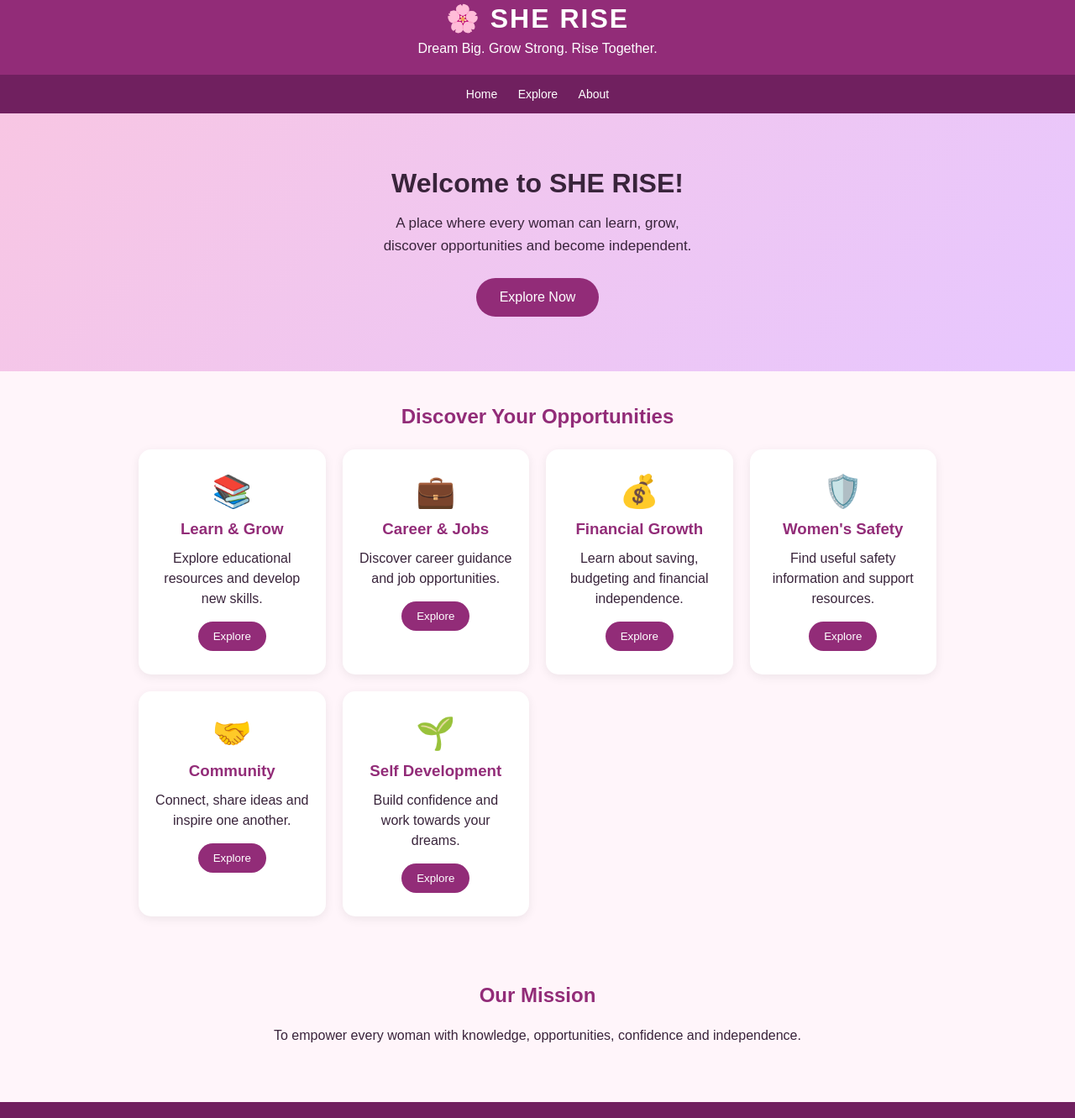
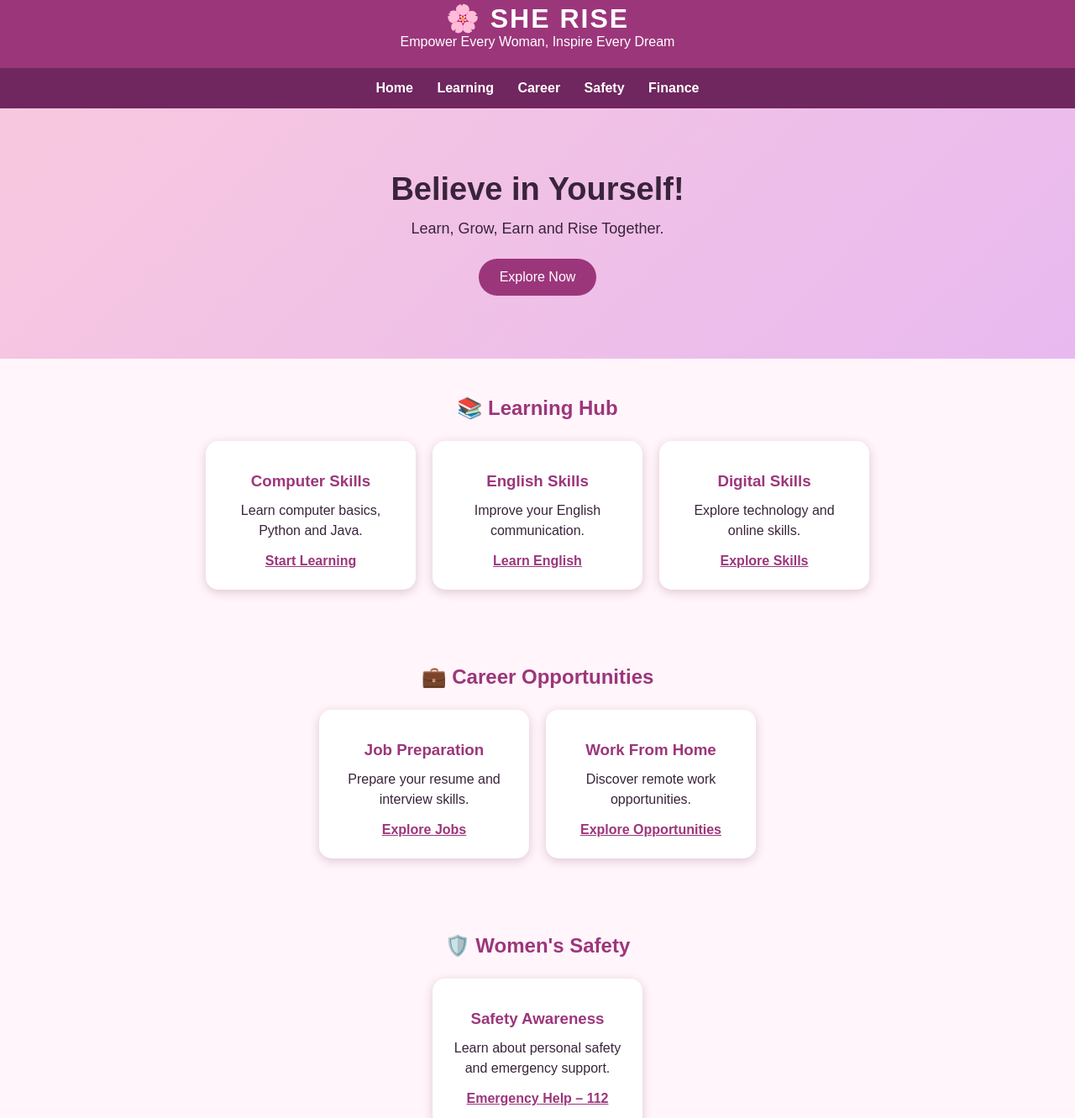
Before and after one commit to catherinanis199-speed/SHE-RISE-Women-s-Empowerment-App., a plain HTML site: page index.html in a window 1280 px wide. Shown: the part 19-1350 px from the top of the page at 84% size. Drawn offline with Linux system fonts and the light colour scheme.

Commit message:
Revise index.html for improved layout and content
Updated the layout and content of the index.html file to enhance user experience and improve styling.

```diff
--- a/index.html
+++ b/index.html
@@ -4,11 +4,12 @@
 <meta charset="UTF-8">
 <meta name="viewport" content="width=device-width, initial-scale=1.0">
 <title>SHE RISE | Empower Every Woman</title>
+
 <style>
 * {
-      box-sizing: border-box;
   margin: 0;
   padding: 0;
+  box-sizing: border-box;
 }
 
 body {
@@ -18,7 +19,7 @@
 }
 
 header {
-      background: #922c78;
+  background: #9c367b;
   color: white;
   padding: 22px;
   text-align: center;
@@ -29,104 +30,92 @@
   letter-spacing: 2px;
 }
 
-    header p {
-      margin-top: 8px;
-    }
-
 nav {
-      background: #70205f;
-      padding: 14px;
+  background: #70265e;
+  padding: 15px;
   text-align: center;
 }
 
 nav a {
   color: white;
   text-decoration: none;
-      margin: 10px;
-      font-size: 14px;
+  margin: 12px;
+  font-weight: bold;
 }
 
 .hero {
   text-align: center;
-      padding: 65px 20px;
-      background: linear-gradient(135deg, #f8c6e3, #e7c7ff);
+  padding: 75px 20px;
+  background: linear-gradient(135deg, #f8c8df, #e8b9ef);
 }
 
 .hero h2 {
-      font-size: 32px;
+  font-size: 38px;
   margin-bottom: 15px;
 }
 
 .hero p {
-      font-size: 17px;
-      line-height: 1.6;
+  font-size: 18px;
+  margin-bottom: 25px;
 }
 
-    .hero button {
-      background: #922c78;
+.btn {
+  display: inline-block;
+  background: #9c367b;
   color: white;
+  padding: 13px 25px;
+  border-radius: 25px;
+  text-decoration: none;
   border: none;
-      padding: 14px 28px;
-      margin-top: 25px;
-      border-radius: 25px;
   cursor: pointer;
   font-size: 16px;
 }
 
-    .features {
-      padding: 40px 20px;
+section {
+  padding: 45px 20px;
   text-align: center;
 }
 
-    .features h2 {
+section h2 {
+  color: #9c367b;
   margin-bottom: 25px;
-      color: #922c78;
 }
 
 .cards {
-      display: grid;
-      grid-template-columns: repeat(auto-fit, minmax(220px, 1fr));
+  display: flex;
+  flex-wrap: wrap;
+  justify-content: center;
   gap: 20px;
-      max-width: 950px;
-      margin: auto;
 }
 
 .card {
   background: white;
-      padding: 28px 18px;
+  width: 250px;
+  padding: 25px;
   border-radius: 15px;
-      box-shadow: 0 3px 12px #00000012;
-    }
-
-    .card .emoji {
-      font-size: 38px;
+  box-shadow: 0 3px 12px #dfc6d5;
 }
 
 .card h3 {
+  color: #9c367b;
   margin: 12px 0;
-      color: #922c78;
 }
 
 .card p {
+  margin-bottom: 15px;
   line-height: 1.5;
 }
 
-    .card button {
-      margin-top: 15px;
-      padding: 10px 18px;
-      background: #922c78;
-      color: white;
-      border: none;
-      border-radius: 20px;
-      cursor: pointer;
+.card a {
+  color: #9c367b;
+  font-weight: bold;
 }
 
 footer {
-      background: #70205f;
+  background: #70265e;
   color: white;
+  padding: 25px;
   text-align: center;
-      padding: 22px;
-      margin-top: 30px;
 }
 </style>
 </head>
@@ -135,93 +124,95 @@
 
 <header>
 <h1>🌸 SHE RISE</h1>
-    <p>Dream Big. Grow Strong. Rise Together.</p>
+<p>Empower Every Woman, Inspire Every Dream</p>
 </header>
 
 <nav>
 <a href="#home">Home</a>
-    <a href="#features">Explore</a>
-    <a href="#about">About</a>
+<a href="#learning">Learning</a>
+<a href="#career">Career</a>
+<a href="#safety">Safety</a>
+<a href="#finance">Finance</a>
 </nav>
 
-  <section class="hero" id="home">
-    <h2>Welcome to SHE RISE!</h2>
-    <p>A place where every woman can learn, grow,<br>
-    discover opportunities and become independent.</p>
-    <button onclick="explore()">Explore Now</button>
-  </section>
+<div class="hero" id="home">
+<h2>Believe in Yourself!</h2>
+<p>Learn, Grow, Earn and Rise Together.</p>
+<a href="#learning" class="btn">Explore Now</a>
+</div>
 
-  <section class="features" id="features">
-    <h2>Discover Your Opportunities</h2>
-
+<section id="learning">
+<h2>📚 Learning Hub</h2>
 <div class="cards">
-
 <div class="card">
-        <div class="emoji">📚</div>
-        <h3>Learn & Grow</h3>
-        <p>Explore educational resources and develop new skills.</p>
-        <button onclick="showMessage('Learning')">Explore</button>
+<h3>Computer Skills</h3>
+<p>Learn computer basics, Python and Java.</p>
+<a href="https://www.w3schools.com/">Start Learning</a>
 </div>
 
 <div class="card">
-        <div class="emoji">💼</div>
-        <h3>Career & Jobs</h3>
-        <p>Discover career guidance and job opportunities.</p>
-        <button onclick="showMessage('Career & Jobs')">Explore</button>
+<h3>English Skills</h3>
+<p>Improve your English communication.</p>
+<a href="https://www.bbc.co.uk/learningenglish">Learn English</a>
 </div>
 
 <div class="card">
-        <div class="emoji">💰</div>
-        <h3>Financial Growth</h3>
-        <p>Learn about saving, budgeting and financial independence.</p>
-        <button onclick="showMessage('Financial Growth')">Explore</button>
+<h3>Digital Skills</h3>
+<p>Explore technology and online skills.</p>
+<a href="https://www.freecodecamp.org/">Explore Skills</a>
+</div>
+</div>
+</section>
+
+<section id="career">
+<h2>💼 Career Opportunities</h2>
+<div class="cards">
+<div class="card">
+<h3>Job Preparation</h3>
+<p>Prepare your resume and interview skills.</p>
+<a href="https://www.ncs.gov.in/">Explore Jobs</a>
 </div>
 
 <div class="card">
-        <div class="emoji">🛡️</div>
-        <h3>Women's Safety</h3>
-        <p>Find useful safety information and support resources.</p>
-        <button onclick="showMessage('Women Safety')">Explore</button>
+<h3>Work From Home</h3>
+<p>Discover remote work opportunities.</p>
+<a href="https://internshala.com/">Explore Opportunities</a>
+</div>
+</div>
+</section>
+
+<section id="safety">
+<h2>🛡️ Women's Safety</h2>
+<div class="cards">
+<div class="card">
+<h3>Safety Awareness</h3>
+<p>Learn about personal safety and emergency support.</p>
+<a href="https://112.gov.in/">Emergency Help – 112</a>
+</div>
+</div>
+</section>
+
+<section id="finance">
+<h2>💰 Financial Independence</h2>
+<div class="cards">
+<div class="card">
+<h3>Money Management</h3>
+<p>Understand savings, budgeting and financial planning.</p>
+<a href="https://www.rbi.org.in/">Financial Education</a>
 </div>
 
 <div class="card">
-        <div class="emoji">🤝</div>
-        <h3>Community</h3>
-        <p>Connect, share ideas and inspire one another.</p>
-        <button onclick="showMessage('Community')">Explore</button>
+<h3>Entrepreneurship</h3>
+<p>Discover business ideas and build your dreams.</p>
+<a href="https://www.startupindia.gov.in/">Explore Business</a>
 </div>
-
-      <div class="card">
-        <div class="emoji">🌱</div>
-        <h3>Self Development</h3>
-        <p>Build confidence and work towards your dreams.</p>
-        <button onclick="showMessage('Self Development')">Explore</button>
-      </div>
-
 </div>
 </section>
 
-  <section class="features" id="about">
-    <h2>Our Mission</h2>
-    <p>To empower every woman with knowledge,
-    opportunities, confidence and independence.</p>
-  </section>
-
 <footer>
-    <p>© 2026 SHE RISE | Together We Rise 🌸</p>
+<p>© 2026 SHE RISE | Empowering Women Together ❤️</p>
+<p>Dream Big. Learn More. Rise Higher.</p>
 </footer>
-
-  <script>
-    function explore() {
-      document.getElementById("features").scrollIntoView({
-        behavior: "smooth"
-      });
-    }
-
-    function showMessage(section) {
-      alert(section + " section is coming soon!");
-    }
-  </script>
 
 </body>
 </html>
```
Lines whose indentation alone changed are shown as unchanged.
